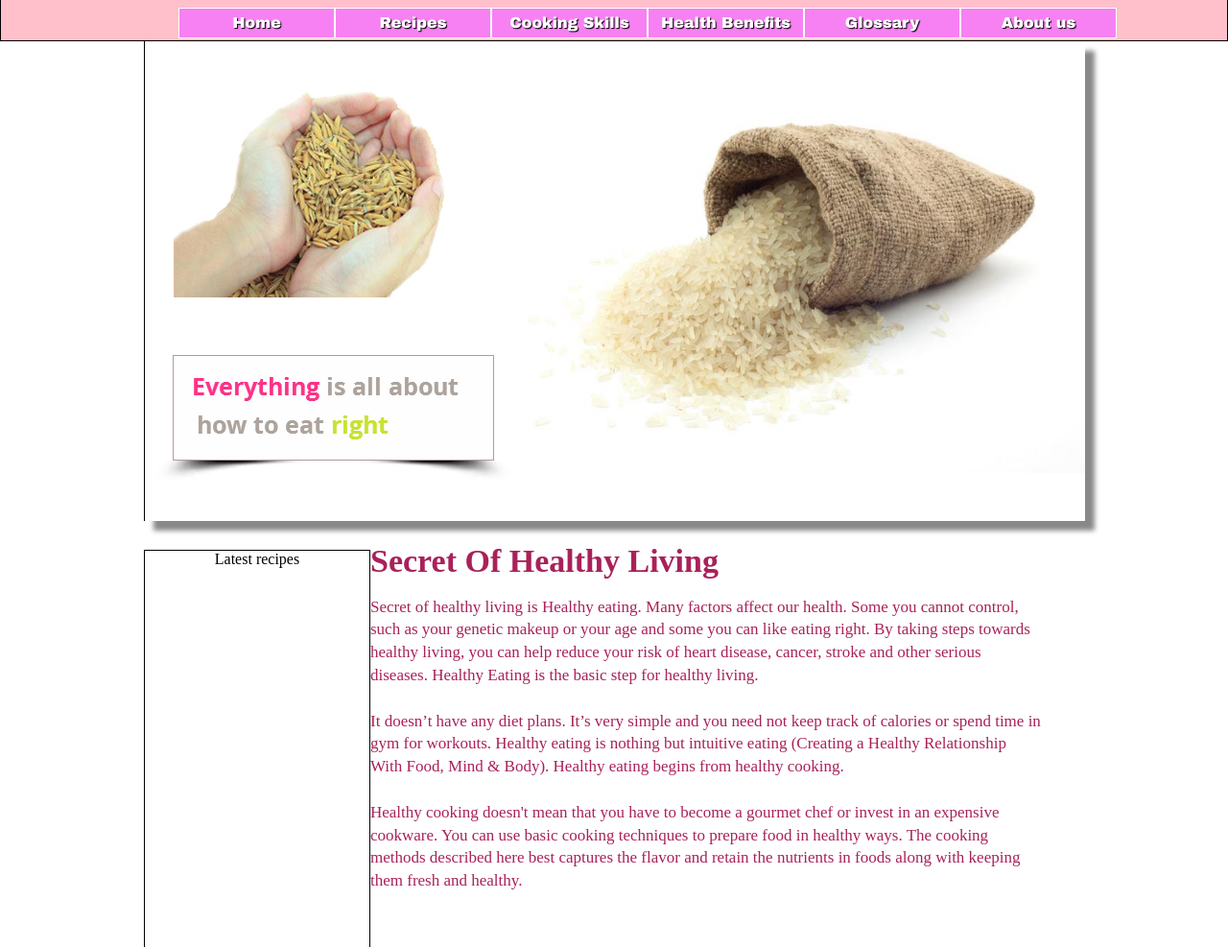
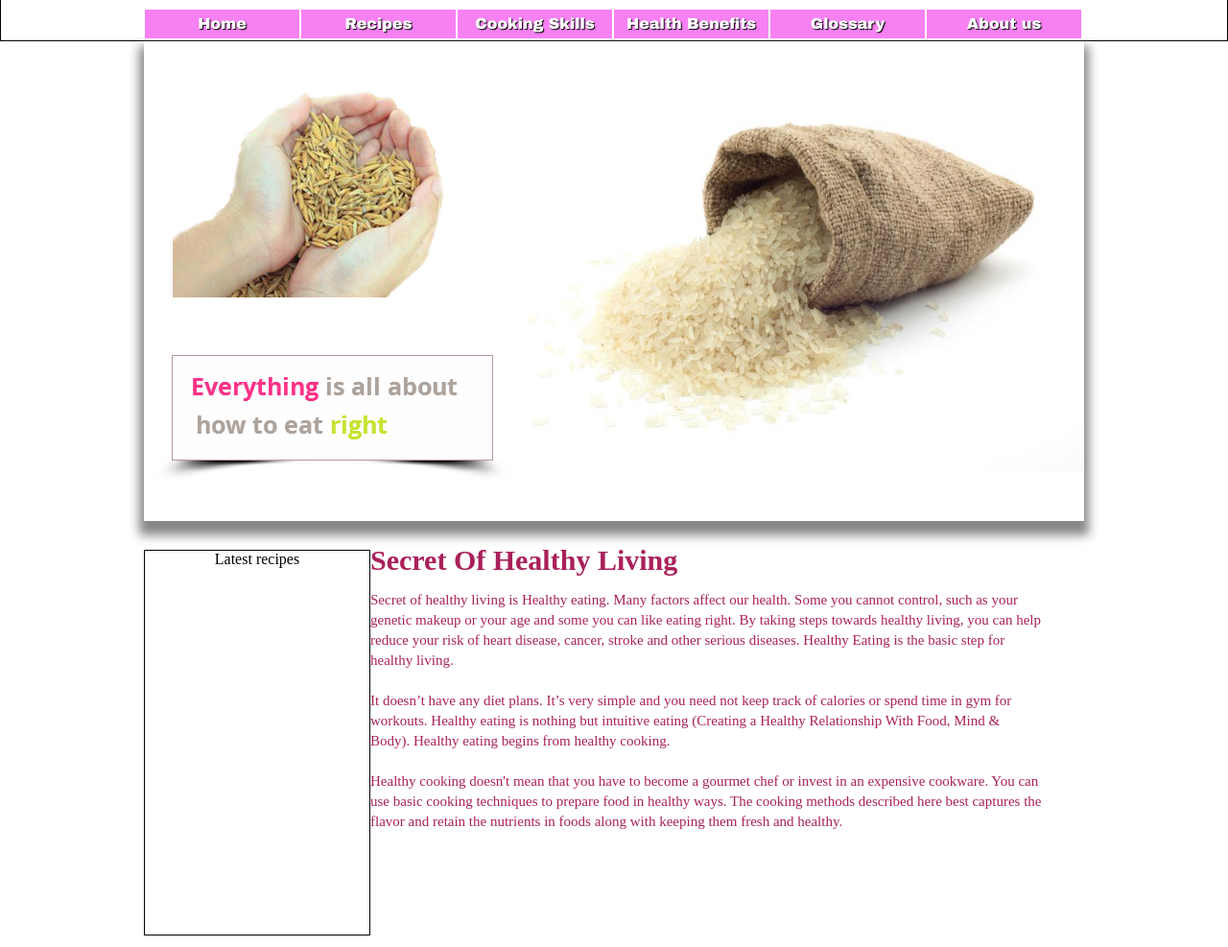
Before and after one commit to thangabalu/cookhouse, a Django app: template wsgi/surekha_app/templates/home.html in a window 1280 px wide; the page is wider, and only the part inside the window is pictured. Shown: the part 92-1079 px from the top of that part at 96% size. Run offline with Django 3.2, Linux system fonts and the light colour scheme; the template is opened without the code that fills it, so the values that code supplies are empty.

Commit message:
changes in views and home

```diff
--- a/wsgi/surekha_app/article/views.py
+++ b/wsgi/surekha_app/article/views.py
@@ -2,13 +2,13 @@ from django.shortcuts import HttpResponse
 from django.template.loader import get_template
 from django.template import Context
 from django.shortcuts import render_to_response
-from models import Article
+from article.models import Article
 
 # Create your views here.
 #Order.objects.order_by('-date')[0]
 def home(request):
    return render_to_response('home.html',
-				{'latest_recipes_three' : Article.objects.all().order_by('-pub_date')[:3],
+				{'latest_recipes_two' : Article.objects.all().order_by('-pub_date')[:2],
                               	 'random_recipes_three' : Article.objects.all().order_by('?')[:3]})
 
 def recipetype (request, recipetype):
@@ -20,7 +20,7 @@ def showrecipe (request, recipetitle=""):
     return render_to_response('show_recipe.html',
 		{'article': Article.objects.get(title=recipetitle.replace("-"," ")),
 		 'latest_recipes_three' : Article.objects.all().order_by('-pub_date')[:5],
-		 'random_recipes_three' : Article.objects.all().order_by('?')[:5]
+		 'random_recipes_three' : Article.objects.all().order_by('?')[:5],
 		})
 
 def recipes_all(request):
--- a/wsgi/surekha_app/templates/home.html
+++ b/wsgi/surekha_app/templates/home.html
@@ -6,12 +6,13 @@
    a {text-decoration: none;color: #FF3288; font-weight:bold}
    p {padding-left: 10px;}
   .bigcontainer {width:100%; margin-left:auto; margin-right:auto;}
-  .maincontainer {width:980px; margin-left:auto; margin-right: auto; background-color:white }
-  .container  {height:133px; background-color: pink;border: thin solid black;}
+  .maincontainer {width:980px;margin-left:auto; margin-right: auto; background-color:white }
+  .container  {height:133px; border: thin solid black;}
+  .header {height:100px;}
   .header h1  {color: #FE2E9A; font-size: 50px; line-height: 50px}
   .header h2  {color: #FE2E9A; font-size: 18px;}
   .header img {float: left; height: 90px; width: 100px; padding-left:250px;}
-  .bigimage {width: 980px; height: 500px; margin-bottom: 30px; box-shadow: 10px 10px 5px #888888; border-left:thin solid black;}
+  .bigimage {width: 980px; height: 500px; margin-bottom: 30px; box-shadow: 0px 10px 10px 5px #888888;}
   .firstimage {float:left; height:400px; width: 400px;}
   .secondimage {float:left; width: 570px; height: 364px;}
   .firstimage img1  {width: 300px; height: 150px;}
@@ -20,10 +21,10 @@
   .firstimage_first {padding-bottom:40px; padding-left:30px;}
   .firstimage_second {}
 
-  .nav {width: 234px; float: left; height:580px; margin: auto; border: thin solid black;}
+  .nav {width: 234px; float: left; height:400px; margin: auto; border: thin solid black;}
   .navblock ul {list-style-type: none; height: 246px;}
   .navblock img{padding-left: 5px; padding-right: 5px;width:224px; height: 150px;}
-  .content {color: #A9215A; float: left; width: 700px; height: 496px; font-size: 17; margin: auto;line-height: 1.4em;background-color:white}
+  .content {color: #A9215A; float: left; width: 700px; font-size: 15; margin: auto;line-height: 1.4em;background-color:white}
   .right {float: right; width: 234px; height: 580px; margin: auto; border: thin solid black;}
   .rightblock ul {list-style-type: none; height: 246px;}
   .rightblock img{padding-left: 5px; padding-right: 5px;width:224px; height: 150px;}
@@ -37,8 +38,9 @@
 
 .navmenu
 {
-	padding-left: 185px;
-        padding-top:28px;
+        width:980px;
+        margin-left:auto;
+        margin-right:auto;
 }
 
 .navmenu ul
@@ -46,13 +48,13 @@
 	margin:0;
 	padding:0;
 	line-height: 30px;
-
 }
 
 .navmenu li
 {
 	margin:0;
 	padding:0;
+        width:auto;
 	list-style:none;
 	float:left;
 	position:relative;
@@ -120,7 +122,8 @@
 	     <img src="{% static "img/surekhacook" %}" />
              <h1> Surekha's Cookhouse </h1>
 	     <h2>The House of flavors, tastes, recipes and healthy tips.</h2>
-	<div class = "navmenu">
+          </div>
+       	<div class = "navmenu">
 		<ul>
 			<li><a href="/home">Home </a>
 			<ul>
@@ -166,11 +169,8 @@
 			</ul>
 			</li>
 		</ul>
-	</div>
-
-
-          </div>
-	</div>
+  </div>
+ </div>
 
   <div class = "maincontainer">
 	<div class= "bigimage">
@@ -193,7 +193,7 @@
 	   <div class ="navblock">
 	    <ul>
 	       <li style= "text-align: center;">Latest recipes</li><br>
-			{% for recipe in latest_recipes_three %}
+			{% for recipe in latest_recipes_two %}
 			<li style= "text-align: center"> <a href="/recipes/{{ recipe.recipe_type }}/{{ recipe.title.split|join:"-" }}/"> {{recipe.title}} </a> </li>
 		<img src="/static/{{recipe.photo}}" alt="hello" </img><br><br>
 			{% endfor %}
```
